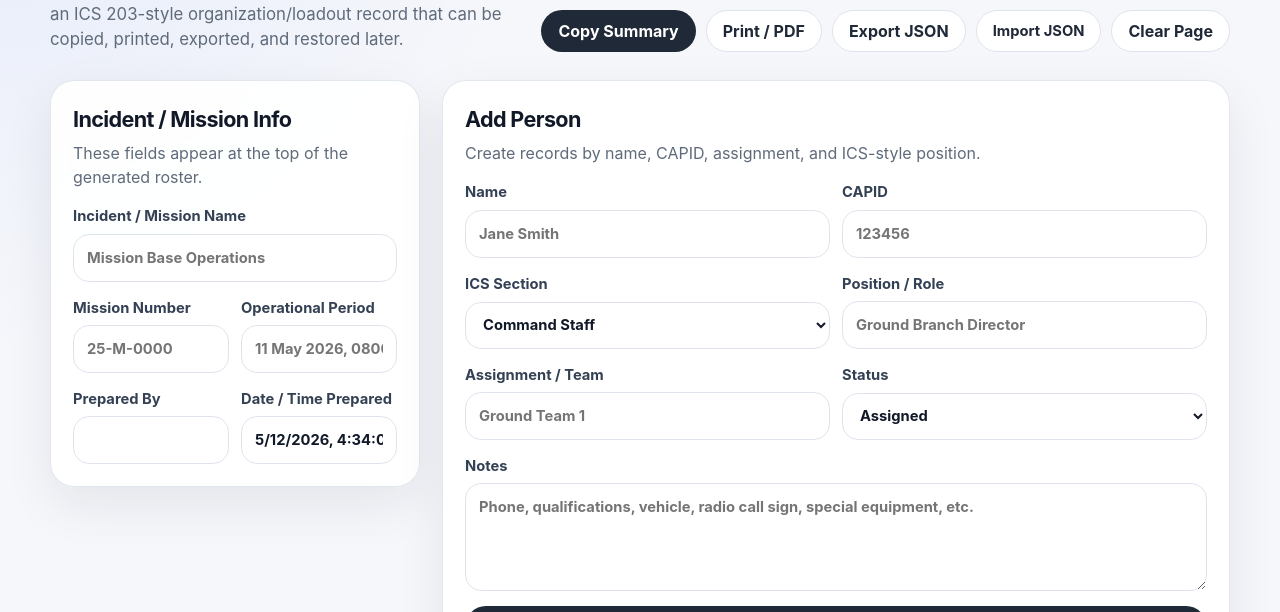
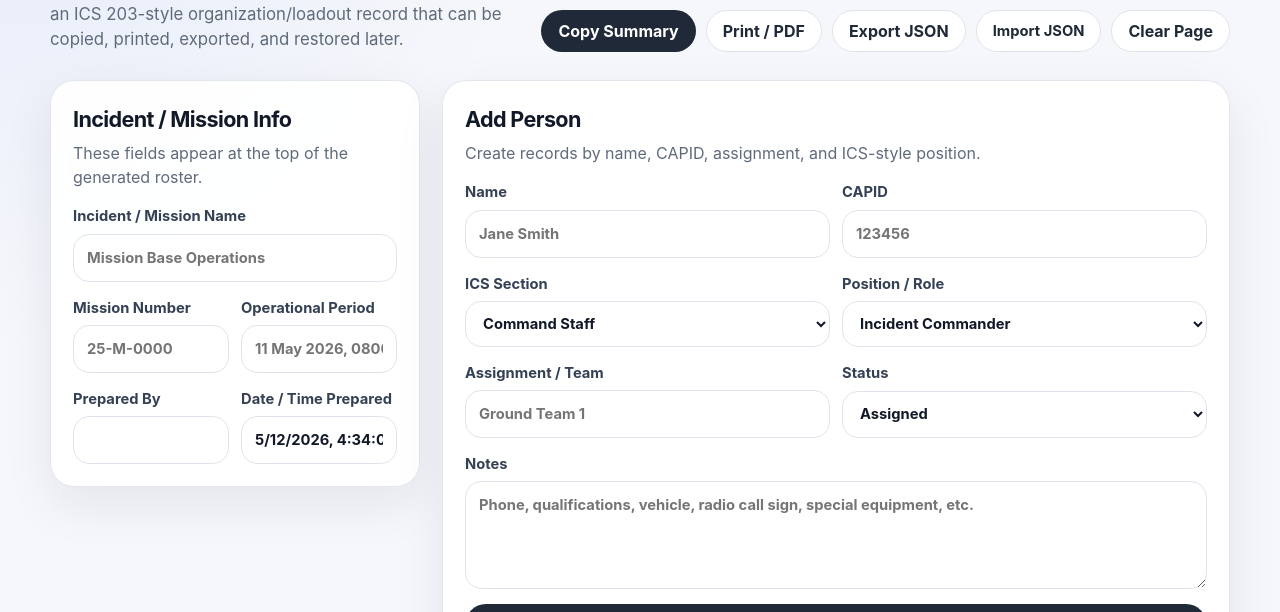
Before and after one commit to Roman-s-Tools/OpsWatch, a plain HTML site: page crew-staffing/index.html in a window 1280 px wide. Shown: the part 188-800 px from the top of the page. Drawn offline with Linux system fonts and the light colour scheme.

Commit message:
Add section-based crew position dropdown

```diff
--- a/crew-staffing/index.html
+++ b/crew-staffing/index.html
@@ -68,7 +68,10 @@
                 <option>Other</option>
               </select>
             </label>
-            <label>Position / Role<input id="position" required autocomplete="off" placeholder="Ground Branch Director" /></label>
+            <label>Position / Role
+              <select id="positionSelect"></select>
+              <input id="position" required autocomplete="off" placeholder="Ground Branch Director" />
+            </label>
           </div>
           <div class="two-column">
             <label>Assignment / Team<input id="assignment" required autocomplete="off" placeholder="Ground Team 1" /></label>
--- a/crew-staffing/script.js
+++ b/crew-staffing/script.js
@@ -2,6 +2,15 @@ const STORAGE_KEY = "romans-assignment-roster-v1";
 const INCIDENT_KEY = "romans-assignment-roster-incident-v1";
 const STATUSES = ["Assigned", "Available", "Enroute", "Onscene", "Released", "Unavailable"];
 const SECTIONS = ["Command Staff", "Operations Section", "Planning Section", "Logistics Section", "Finance/Admin Section", "Air Operations", "Ground Operations", "Mission Base", "Other"];
+const POSITIONS_BY_SECTION = {
+  "Command Staff": ["Incident Commander", "Deputy Incident Commander", "Safety Officer", "Public Information Officer", "Liaison Officer"],
+  "Planning Section": ["Planning Section Chief", "Planning Section Deputy Chief", "Resources Unit", "Situation Unit", "Documentation Unit", "Demobilization Unit", "Technical Specialist"],
+  "Operations Section": ["Operations Section Chief", "Operations Section Deputy Chief", "Staging Area Manager"],
+  "Logistics Section": ["Logistics Section Chief", "Logistics Section Deputy Chief", "Supply Unit", "Facilities Unit", "Ground Support Unit", "Communications Unit", "Medical Unit", "Food Unit"],
+  "Finance/Admin Section": ["Finance/Admin Section Chief", "Finance/Admin Section Deputy Chief", "Time Unit", "Procurement Unit", "Comp/Claims Unit", "Cost Unit"],
+  "Ground Operations": ["Ground Branch Director", "Ground Branch Deputy Director", "Ground Team Leader", "Ground Team Member", "sUAS Team", "UDF Team", "POD Team"],
+  "Air Operations": ["Air Operations Branch Director", "Air Operations Branch Deputy Director", "Flight Release Officer", "Senior Flight Release Officer", "Aircrew"]
+};
 
 let people = loadPeople();
 let incident = loadIncident();
@@ -20,6 +29,7 @@ const els = {
   capid: document.getElementById("capid"),
   section: document.getElementById("section"),
   position: document.getElementById("position"),
+  positionSelect: document.getElementById("positionSelect"),
   assignment: document.getElementById("assignment"),
   status: document.getElementById("status"),
   notes: document.getElementById("notes"),
@@ -51,6 +61,7 @@ document.addEventListener("DOMContentLoaded", () => {
   hydrateIncidentForm();
   bindEvents();
   bindParentMessages();
+  updatePositionField();
   render();
 });
 
@@ -65,6 +76,10 @@ function applyEmbedMode() {
 function bindEvents() {
   els.form.addEventListener("submit", addPerson);
   els.incidentForm.addEventListener("input", saveIncidentFromForm);
+  els.section.addEventListener("change", updatePositionField);
+  els.positionSelect.addEventListener("change", () => {
+    els.position.value = els.positionSelect.value;
+  });
   els.search.addEventListener("input", event => {
     searchQuery = event.target.value.trim().toLowerCase();
     render();
@@ -144,8 +159,37 @@ function addPerson(event) {
   savePeople();
   els.form.reset();
   els.section.value = "Command Staff";
+  updatePositionField();
   els.status.value = "Assigned";
   render();
+}
+
+function updatePositionField() {
+  const selectedSection = els.section.value;
+  const positions = POSITIONS_BY_SECTION[selectedSection] || [];
+  const allowFreeText = selectedSection === "Other" || !positions.length;
+
+  els.positionSelect.innerHTML = "";
+  if (allowFreeText) {
+    els.positionSelect.disabled = true;
+    els.positionSelect.hidden = true;
+    els.position.hidden = false;
+    els.position.placeholder = "Enter custom position / role";
+    return;
+  }
+
+  positions.forEach((position, index) => {
+    const option = document.createElement("option");
+    option.value = position;
+    option.textContent = position;
+    if (index === 0) option.selected = true;
+    els.positionSelect.appendChild(option);
+  });
+
+  els.positionSelect.disabled = false;
+  els.positionSelect.hidden = false;
+  els.position.hidden = true;
+  els.position.value = els.positionSelect.value;
 }
 
 function render() {
@@ -263,7 +307,19 @@ function editPerson(id) {
   els.name.value = person.name;
   els.capid.value = person.capid;
   els.section.value = person.section;
+  updatePositionField();
   els.position.value = person.position;
+  if (!els.positionSelect.disabled) {
+    if ([...els.positionSelect.options].some(option => option.value === person.position)) {
+      els.positionSelect.value = person.position;
+    } else {
+      const custom = document.createElement("option");
+      custom.value = person.position;
+      custom.textContent = `${person.position} (Imported)`;
+      els.positionSelect.appendChild(custom);
+      els.positionSelect.value = person.position;
+    }
+  }
   els.assignment.value = person.assignment;
   els.status.value = person.status;
   els.notes.value = person.notes;
```
